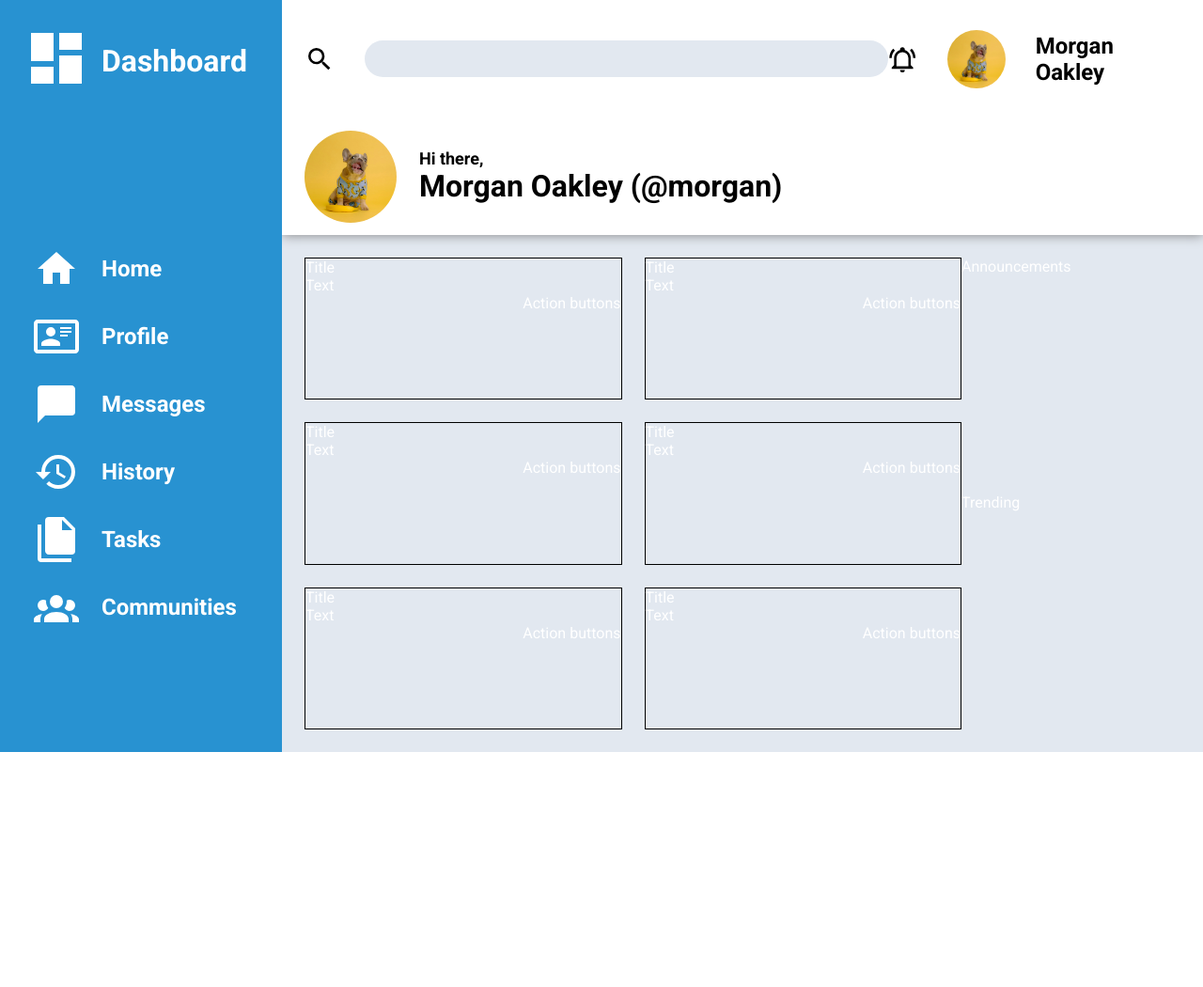
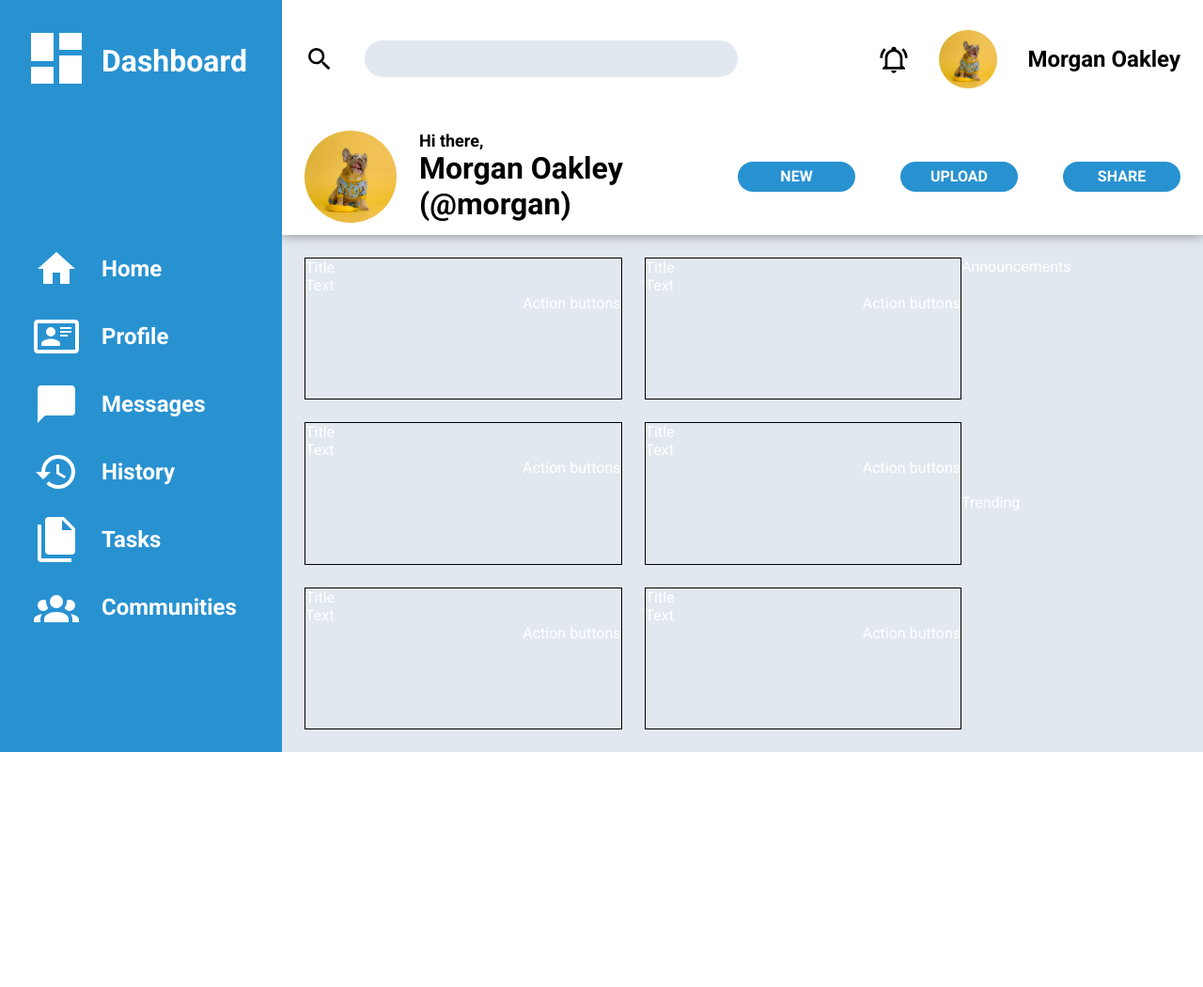
Before and after one commit to sateda/TOP-dashboard, a plain HTML site: page index.html in a window 1280 px wide. Shown: the whole page at 94% size. Drawn offline with Linux system fonts and the light colour scheme.

Commit message:
changed style of button in header, added a gap

```diff
--- a/index.html
+++ b/index.html
@@ -25,7 +25,9 @@
                 </div>
             </div>
             <div class="header-buttons">
-                NEW - UPLOAD - SHARE
+                <a href="#">NEW</a>
+                <a href="#">UPLOAD</a>
+                <a href="#">SHARE</a>
             </div>
 
 
--- a/style.css
+++ b/style.css
@@ -89,7 +89,23 @@ body {
 }
 
 .header-buttons {
+    display: flex;
     justify-self: right;
+    gap: 48px;
+}
+
+.header-buttons > a {
+    display: flex;
+    align-items: center;
+    justify-content: center;
+    border-radius: 24px;
+    width: 125px;
+    height: 32px;
+    text-decoration: none;
+    color: #FFFFFF;
+    background-color: #2892D1;
+    font-size: 16px;
+    font-weight: bold;
 }
 
 .sidebar {
```
